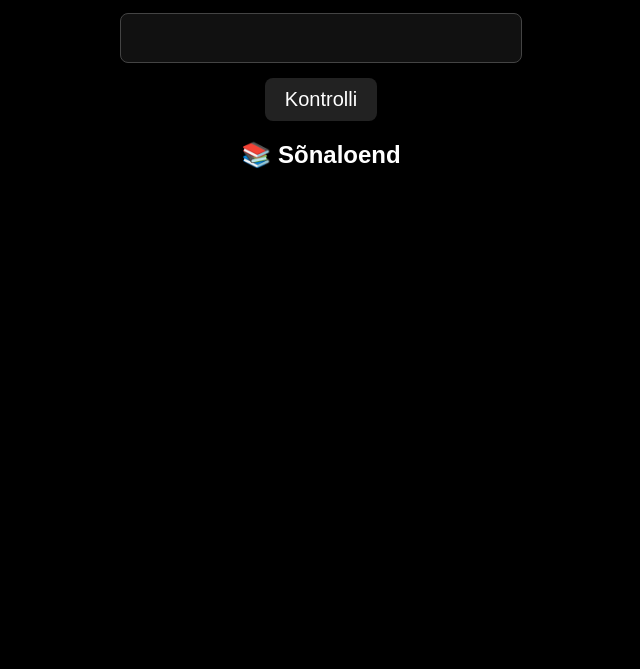
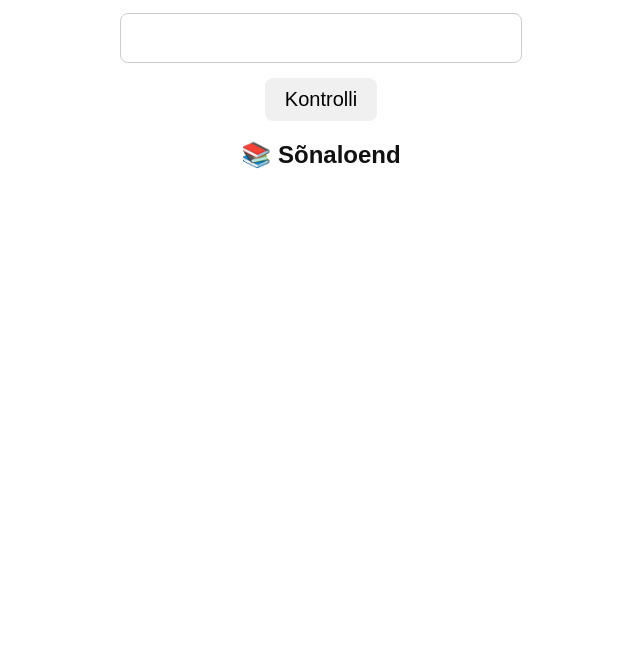
Before and after one commit to raulpetersell/Test, a plain HTML site: page index.html in a window 1280 px wide. Shown: the part 131-800 px from the top of the page, without its empty margins (319-959 px from the left). Drawn offline with Linux system fonts and the light colour scheme.

Commit message:
Update index.html

```diff
--- a/index.html
+++ b/index.html
@@ -8,8 +8,8 @@
 body {
     font-family: Arial;
     margin: 0;
-    background: #000000; /* MUST TAUST */
-    color: #ffffff;
+    background: #ffffff;
+    color: #111;
     text-align: center;
     padding-top: 40px;
 }
@@ -29,10 +29,8 @@ input {
     padding: 10px;
     width: 380px;
     border-radius: 8px;
-    border: 1px solid #444;
+    border: 1px solid #ccc;
     outline: none;
-    background: #111;
-    color: #fff;
 }
 
 button {
@@ -42,18 +40,17 @@ button {
     border-radius: 8px;
     border: none;
     cursor: pointer;
-    background: #222;
-    color: #fff;
+    background: #f0f0f0;
 }
 
 button:hover {
-    background: #333;
+    background: #e0e0e0;
 }
 
 #result, #score {
     margin-top: 15px;
     font-size: 20px;
-    color: #ddd;
+    color: #333;
 }
 
 #list {
@@ -65,10 +62,10 @@ button:hover {
 }
 
 .word {
-    background: #111;
+    background: #fafafa;
     padding: 10px;
     border-radius: 8px;
-    border: 1px solid #333;
+    border: 1px solid #ddd;
 }
 </style>
 </head>
```
